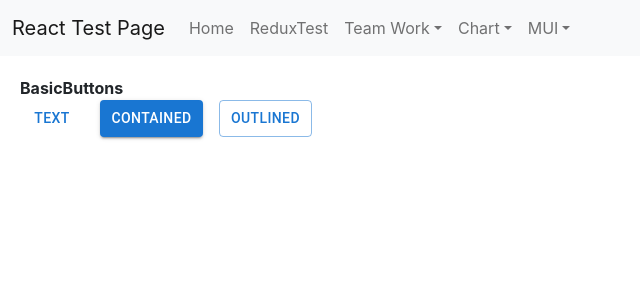
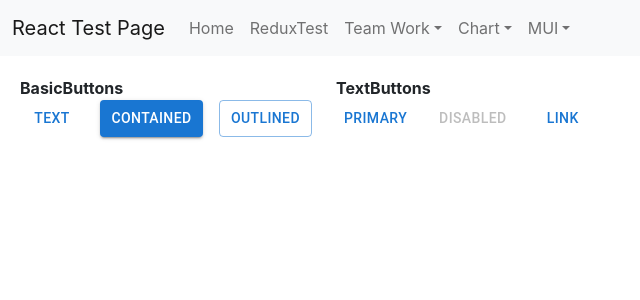
Before and after one commit to jinseok1306/React-Test, a React (Create React App) app in the folder ReactProject/client_app/: page /MUI/ButtonPage in a window 1280 px wide. Shown: the top 300 px of the page, without its empty margins (0-640 px from the left). Built offline with nearby package versions, Linux system fonts and the light colour scheme.

Commit message:
MUI TextButton 테스트 완료

```diff
--- /dev/null
+++ b/ReactProject/client_app/src/components/Button/TextButtons.tsx
@@ -0,0 +1,13 @@
+import * as React from 'react';
+import Button from '@mui/material/Button';
+import Stack from '@mui/material/Stack';
+
+export default function TextButtons() {
+    return (
+        <Stack direction="row" spacing={2}>
+            <Button>Primary</Button>
+            <Button disabled>Disabled</Button>
+            <Button href="#text-buttons">Link</Button>
+        </Stack>
+    );
+}
--- a/ReactProject/client_app/src/pages/MUI/ButtonPage.tsx
+++ b/ReactProject/client_app/src/pages/MUI/ButtonPage.tsx
@@ -2,6 +2,7 @@ import React, { useCallback, useState } from "react";
 import Menu from '../../components/Menu';
 import Grid from '@mui/material/Grid';
 import BasicButtons from '../../components/Button/BasicButtons';
+import TextButtons from '../../components/Button/TextButtons';
 
 const ButtonPage = () => {
     return (
@@ -13,6 +14,10 @@ const ButtonPage = () => {
                         <b>BasicButtons</b>
                         <BasicButtons />
                     </Grid>
+                    <Grid item xs={3}>
+                        <b>TextButtons</b>
+                        <TextButtons />
+                    </Grid>
                 </Grid>
             </div>
         </div>
```
